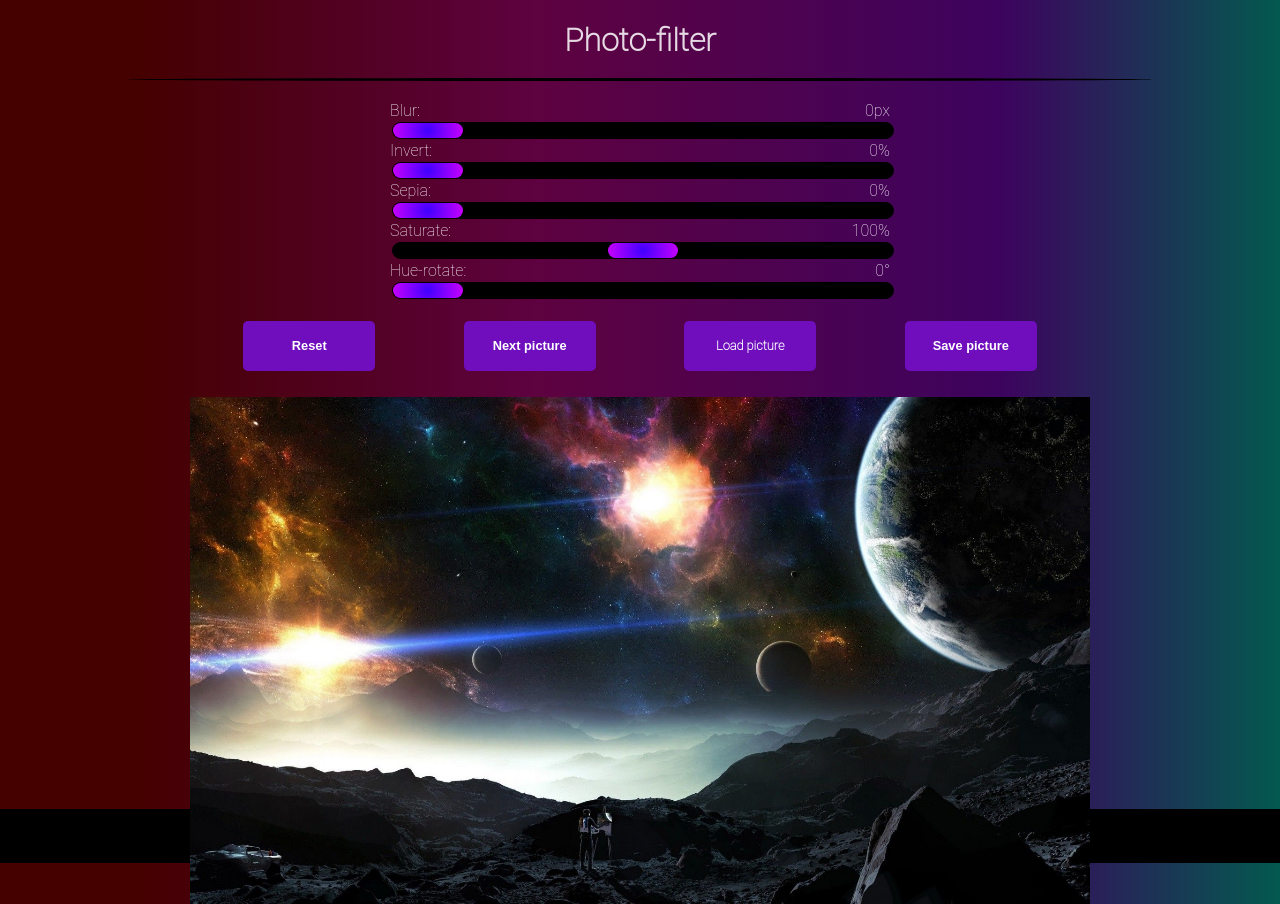
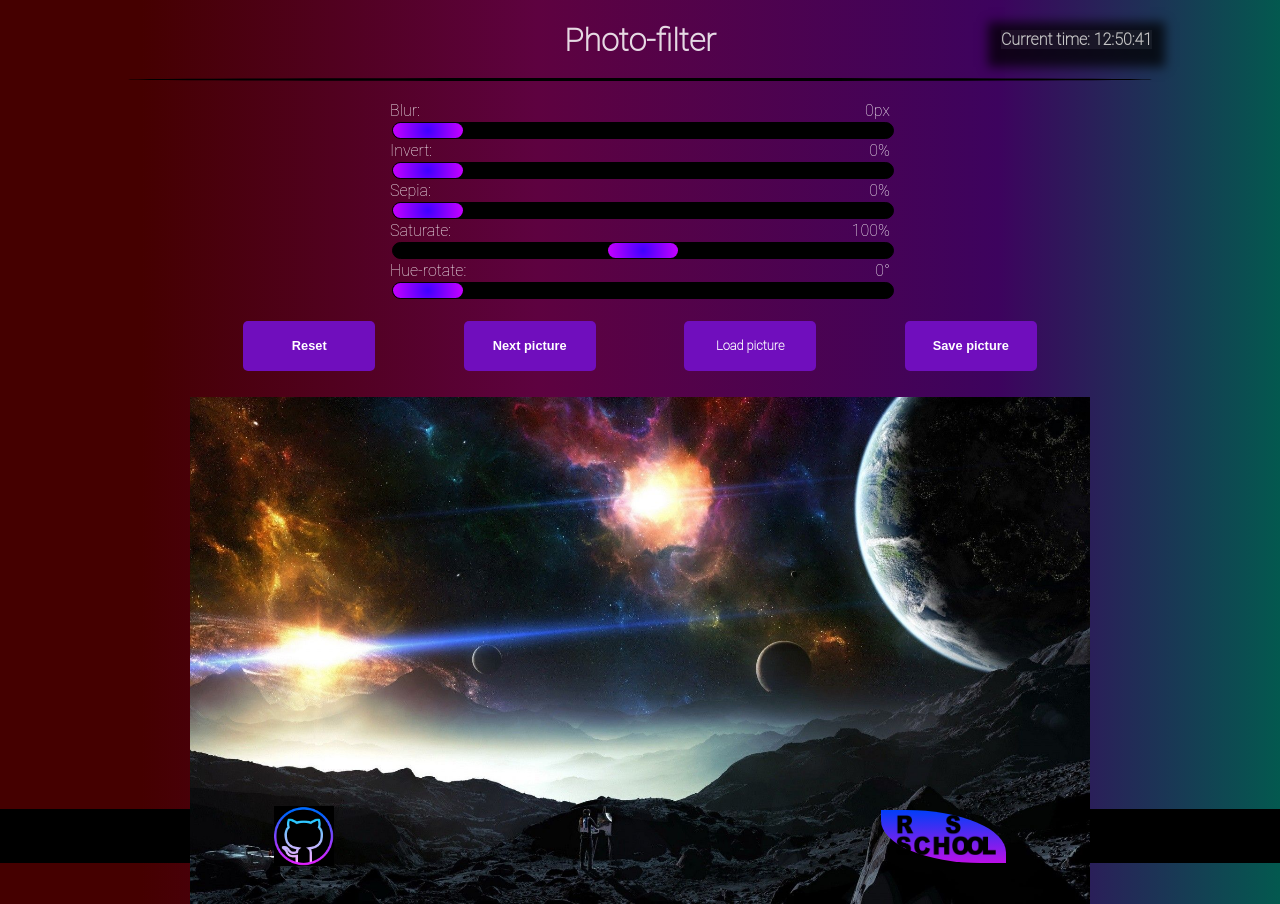
Before and after one commit to bulletxenus/photo-filter, a website built with webpack: page photo-filter/src/index.html in a window 1280 px wide. Built offline with nearby package versions, Linux system fonts and the light colour scheme.

Commit message:
feat: added clock, add elements in header

```diff
--- a/photo-filter/src/js/Buttons/DownloadObserver.js
+++ b/photo-filter/src/js/Buttons/DownloadObserver.js
@@ -11,7 +11,6 @@ export default class DownloadObserver  {
     }
 
     download() {
-        console.log(this.observers[0].canvas)
         const img = this.observers[0].canvas.toDataURL();
         const link = document.createElement('a');
         link.download = 'image.png';
--- a/photo-filter/src/js/Buttons/NextObserver.js
+++ b/photo-filter/src/js/Buttons/NextObserver.js
@@ -14,13 +14,11 @@ export default class NextObserver extends LoadObserver {
 
     setCanvasPicture() {
         let photoLink = this.observers[0].photo.src;
-        console.log(this.observers[0].isLoad);
 
         if (this.observers[0].isLoad) {
             this.observers[0].isLoad = false;
-            console.log(this.observers[0].prevPhoto)
-            console.log(this.observers[0].photo.src)
-            photoLink = this.observers[0].prevPhoto || this.observers[0].getPhoto()
+            photoLink = this.observers[0].prevPhoto
+                || this.observers[0].getPhoto()
         }
 
         const newPictureNum = this.getNextPictureLink(photoLink.match(/\d{2,}(.jpg)$/gi, `${newPictureNum}.jpg`)[0].slice(0,2));
@@ -32,10 +30,8 @@ export default class NextObserver extends LoadObserver {
     }
 
     getNextPictureLink(num) {
-        console.log(`!${num}`)
         num = +num
         num += 1;
-        console.log(num)
         if (num < 10) {
             return `0${num}`;
         }
--- /dev/null
+++ b/photo-filter/src/js/Clock.js
@@ -0,0 +1,30 @@
+import createHTML from './createHtml'
+
+export default class Clock {
+    constructor(parent) {
+        this.addClock(parent)
+    }
+
+    addClock(parent) {
+        const clockContainer = createHTML('span', 'header__clock', parent)
+
+        setInterval(() => {
+            const date = new Date;
+            const hour = date.getHours();
+            const minutes = date.getMinutes();
+            const seconds = date.getSeconds();
+
+            clockContainer.innerText = `Current time: ${this.renderTime(hour, minutes, seconds)}`
+        }, 1000)
+    }
+
+    renderTime(hour, minutes, seconds) {
+        let result = '';
+        result = hour < 10 ? `0${hour}` : hour;
+        result = minutes < 10 ? `${result}:0${minutes}` : `${result}:${minutes}`;
+        result = seconds < 10 ? `${result}:0${seconds}` : `${result}:${seconds}`;
+        return result;
+
+    }
+
+}
--- a/photo-filter/src/js/Photo.js
+++ b/photo-filter/src/js/Photo.js
@@ -15,7 +15,6 @@ export default class Photo {
         this.canvas = createHtml('canvas', 'photo-canvas', parent);
         this.photo = new Image();
         this.photo.src = './assets/space.jpg'
-        console.log(this.photo.src)
         this.photo.crossOrigin = 'anonymous';
 
         this.photo.onload = () => {
@@ -31,8 +30,6 @@ export default class Photo {
         setTimeout(() => {
             this.canvas.width = this.photo.width;
             this.canvas.height = this.photo.height;
-            //console.log(string);
-            //this.ctx = this.canvas.getContext('2d');
             this.ctx.filter = string;
             this.ctx.drawImage(this.photo, 0, 0);
         });
@@ -50,7 +47,6 @@ export default class Photo {
         if (nowDate >= 6 && nowDate < 12) this.basicUrl += `morning/${this.randomNum}.jpg`;
         if (nowDate >= 12 && nowDate < 18) this.basicUrl += `day/${this.randomNum}.jpg`;
         if (nowDate >= 18 && nowDate <= 23) this.basicUrl += `evening/${this.randomNum}.jpg`;
-        console.log(this.basicUrl)
         return this.basicUrl;
     }
 
--- a/photo-filter/src/js/Ranger.js
+++ b/photo-filter/src/js/Ranger.js
@@ -20,7 +20,6 @@ export default class Ranger {
         this.inputRange.addEventListener('input', changeRange.bind(this));
 
         function changeRange(e) {
-            console.log(this.ed)
             this.value = Math.round(e.target.value);
             this.output.innerHTML = `${this.value}${this.numeric}`;
             this.observer.changeFilters(name, this.value, this.ed)
--- a/photo-filter/src/js/createHtml.js
+++ b/photo-filter/src/js/createHtml.js
@@ -4,8 +4,9 @@ export default function createHtml(tagName, className, parent, src, ...attribute
         tag.classList.add(el)
     });
     parent.append(tag);
-    if (tag === 'a') tag.href = src;
-    if (tag === 'img') tag.src = src;
+    if (tagName === 'a') tag.href = src;
+    if (tagName == 'img') tag.src = src;
+
     attributes.forEach(el => {
         const string = el.split(', ');
         tag.setAttribute(string[0], string[1]);
--- a/photo-filter/src/js/index.js
+++ b/photo-filter/src/js/index.js
@@ -14,6 +14,8 @@ import ResetObserver from './Buttons/ResetObserver'
 import LoadObserver from './Buttons/LoadObserver'
 import DownloadObserver from './Buttons/DownloadObserver'
 import NextObserver from './Buttons/NextObserver'
+import rsLogo from '../assets/rs_school.png';
+import Clock from './Clock'
 
 class PhotoFilterApp {
     constructor() {
@@ -21,6 +23,7 @@ class PhotoFilterApp {
         this.createBasicStructure();
         this.createHeader();
         this.createMain();
+        this.createFooter();
     }
 
     createBasicStructure() {
@@ -32,6 +35,7 @@ class PhotoFilterApp {
     createHeader() {
         const headerTitle = createHtml('h1', 'header__title', this.header);
         headerTitle.innerText = 'Photo-filter';
+        const headerClock = new Clock(this.header)
     }
 
     createMain() {
@@ -42,8 +46,10 @@ class PhotoFilterApp {
     }
 
     createFooter() {
-        const gitHubLink = createHtml('a', 'footer__github-link', this.footer, 'https://github.com');
-        const schoolLogo = createHtml('a', 'footer__school-logo', this.footer, 'https://rsschool.com');
+        const gitHubLink = createHtml('a', 'footer__github-link', this.footer, 'https://github.com/bulletxenus');
+        const gitHubImage = createHtml('img', 'footer__gitHub-image', gitHubLink, './assets/gitHub.png');
+        const schoolLogo = createHtml('a', 'footer__school-logo', this.footer, 'https://rs.school/index.html');
+        const schoolLogoImage = createHtml('img', 'footer__logo-image', schoolLogo, rsLogo);
     }
 
     createFiltersBlock(parent) {
--- a/photo-filter/src/styles/footer.sass
+++ b/photo-filter/src/styles/footer.sass
@@ -3,3 +3,36 @@
   width: 100%
   height: 6.8vh
   background: $footerBackground
+  display: flex
+  justify-content: space-around
+  align-items: center
+  padding: 0
+
+  .footer__github-link
+    width: 60px
+    height: 60px
+    background: black
+    .footer__gitHub-image
+      width: 100%
+      height: 100%
+
+  .footer__github-link:hover
+    cursor: pointer
+
+  .footer__school-logo
+    width: 100px
+    height: 40px
+    background: linear-gradient(rgb(0, 62, 248), rgb(187, 15, 232))
+    border-radius: 0 80%
+    padding: 5px 10px 8px 15px
+
+
+    .footer__logo-image
+      width: 100%
+      height: 100%
+
+
+
+
+  .footer__school-logo:hover
+    cursor: pointer
--- a/photo-filter/src/styles/header.sass
+++ b/photo-filter/src/styles/header.sass
@@ -6,6 +6,23 @@
   position: relative
   font-family: "Roboto Thin", sans-serif
   color: rgba(255, 255, 255, 0.85)
+
+  .header__clock
+    position: absolute
+    bottom: 40%
+    right: 10%
+    font-family: "Roboto Thin", sans-serif
+    font-weight: 900
+    font-size: 1em
+    color: #c6c6c6
+    background: rgba(19, 19, 19, 0.71)
+    -webkit-box-shadow: 0px 5px 10px 16px rgba(0, 0, 0, 0.73)
+    -moz-box-shadow: 0px 5px 10px 16px rgba(0, 0, 0, 0.73)
+    box-shadow: 0px 5px 10px 13px rgba(0, 0, 0, 0.73)
+    display: flex
+    justify-content: center
+    align-items: center
+    transition: all 0.3s
 
 .header:before
   content: ''
--- a/photo-filter/webpack.config.js
+++ b/photo-filter/webpack.config.js
@@ -57,7 +57,7 @@ module.exports = {
             },
             {
                 test: /\.svg$/,
-                type: "assets/inline",
+                type: "assets/sourse",
             }
 
         ]
```
Also changed, not shown: photo-filter/dist/assets/gitHub.png (added), photo-filter/dist/assets/rs_school.png (added), photo-filter/dist/assets/rs_school.svg (added), photo-filter/dist/main.bundle.js, photo-filter/src/assets/gitHub.png (added), photo-filter/src/assets/rs_school.png (added), photo-filter/src/assets/rs_school.svg (added).
